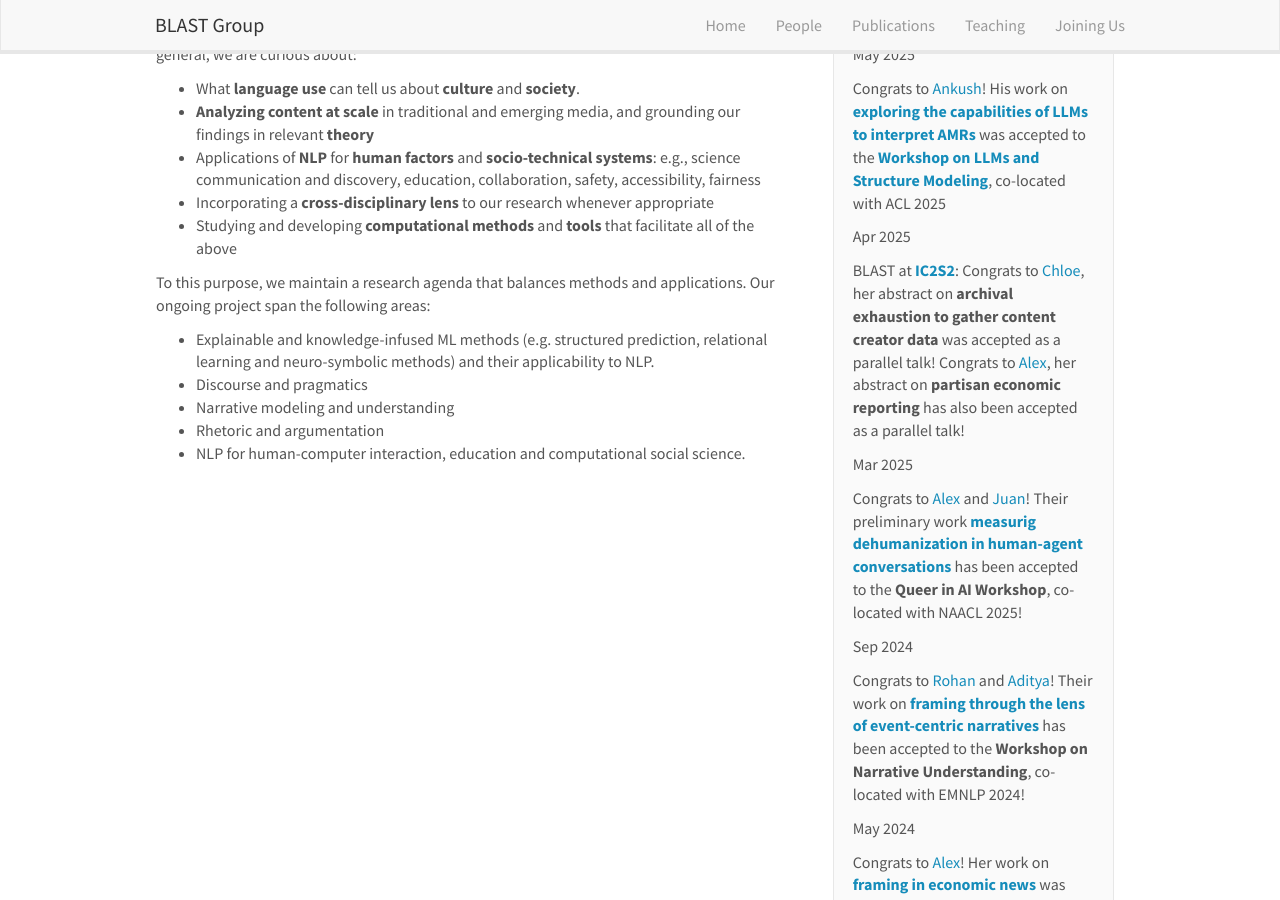
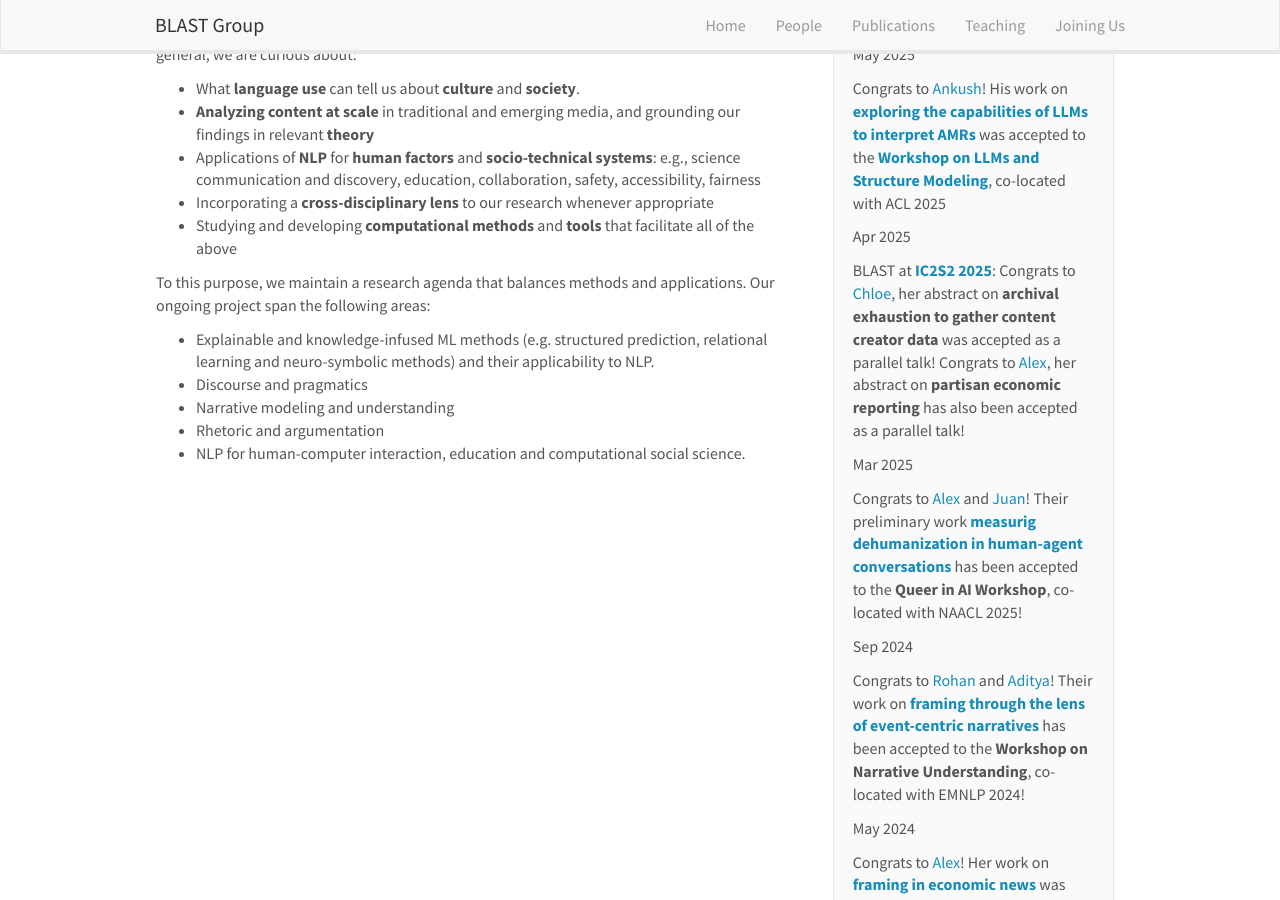
Before and after one commit to blast-cu/blast-cu.github.io, a Jekyll site: the page built from _pages/home.md, in a window 1280 px wide and 900 px high, scrolled down 341 px. Built offline with Jekyll 4.4.1, drawn with Linux system fonts in a browser that asks for light colours; nearby versions of some CDN libraries.

Commit message:
Update news.yml

```diff
--- a/_data/news.yml
+++ b/_data/news.yml
@@ -5,7 +5,7 @@
   headline: "Congrats to [Ankush](https://www.linkedin.com/in/ankush-raut-3ab09b113/)! His work on **[exploring the capabilities of LLMs to interpret AMRs](https://aclanthology.org/2025.xllm-1.16/)** was accepted to the **[Workshop on LLMs and Structure Modeling](https://xllms.github.io/)**, co-located with ACL 2025"
 
 - date: Apr 2025
-  headline: "BLAST at **[IC2S2](https://www.ic2s2-2025.org/)**: Congrats to [Chloe](https://chloes.computer/), her abstract on **archival exhaustion to gather content creator data** was accepted as a parallel talk! Congrats to [Alex](https://aleto1999.github.io/), her abstract on **partisan economic reporting** has also been accepted as a parallel talk!"
+  headline: "BLAST at **[IC2S2 2025](https://www.ic2s2-2025.org/)**: Congrats to [Chloe](https://chloes.computer/), her abstract on **archival exhaustion to gather content creator data** was accepted as a parallel talk! Congrats to [Alex](https://aleto1999.github.io/), her abstract on **partisan economic reporting** has also been accepted as a parallel talk!"
 
 - date: Mar 2025
   headline: "Congrats to [Alex](https://aleto1999.github.io/) and [Juan](https://juan-vasquez.com/)! Their preliminary work **[measurig dehumanization in human-agent conversations](https://aclanthology.org/2025.queerinai-main.3.pdf)** has been accepted to the **Queer in AI Workshop**, co-located with NAACL 2025!"
```
